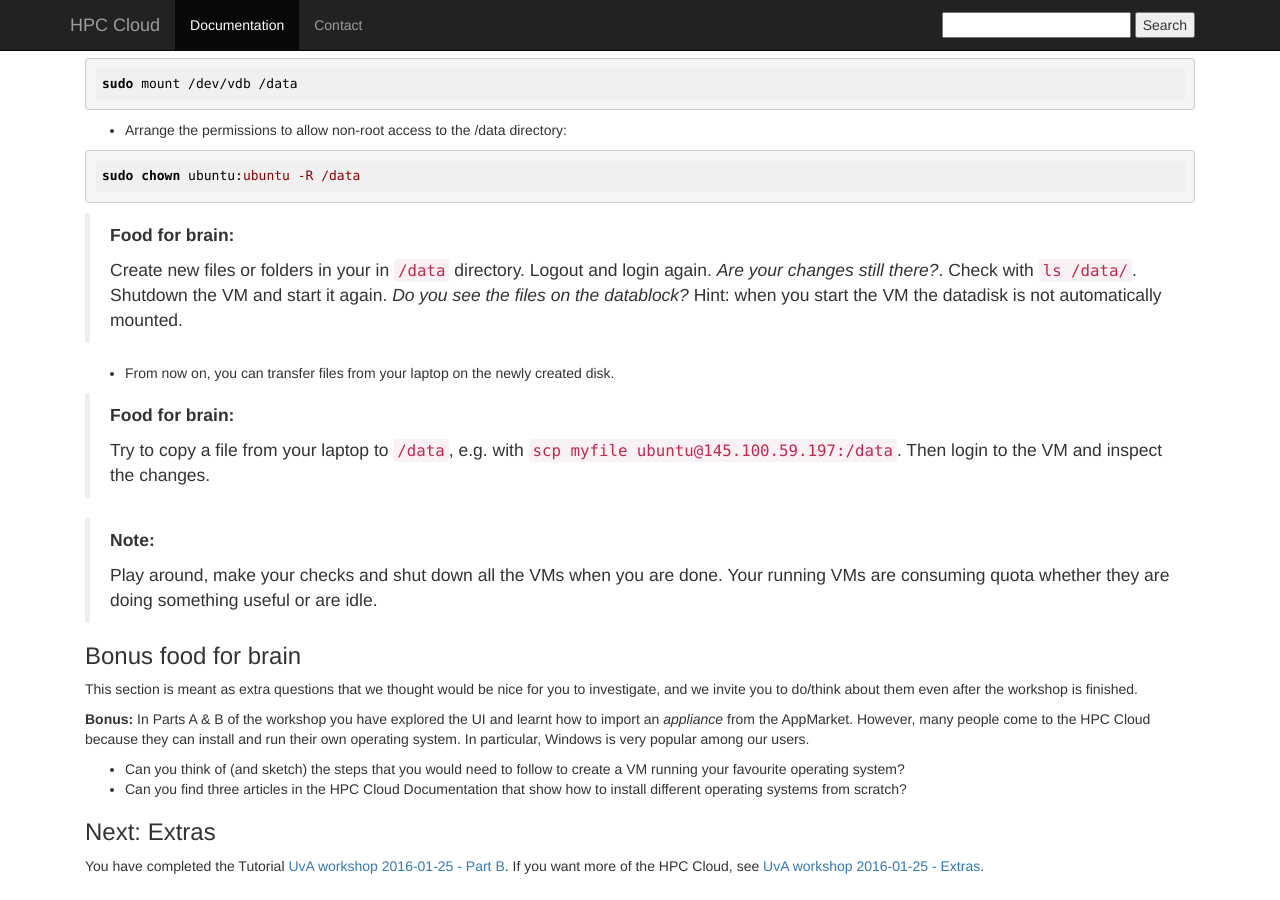
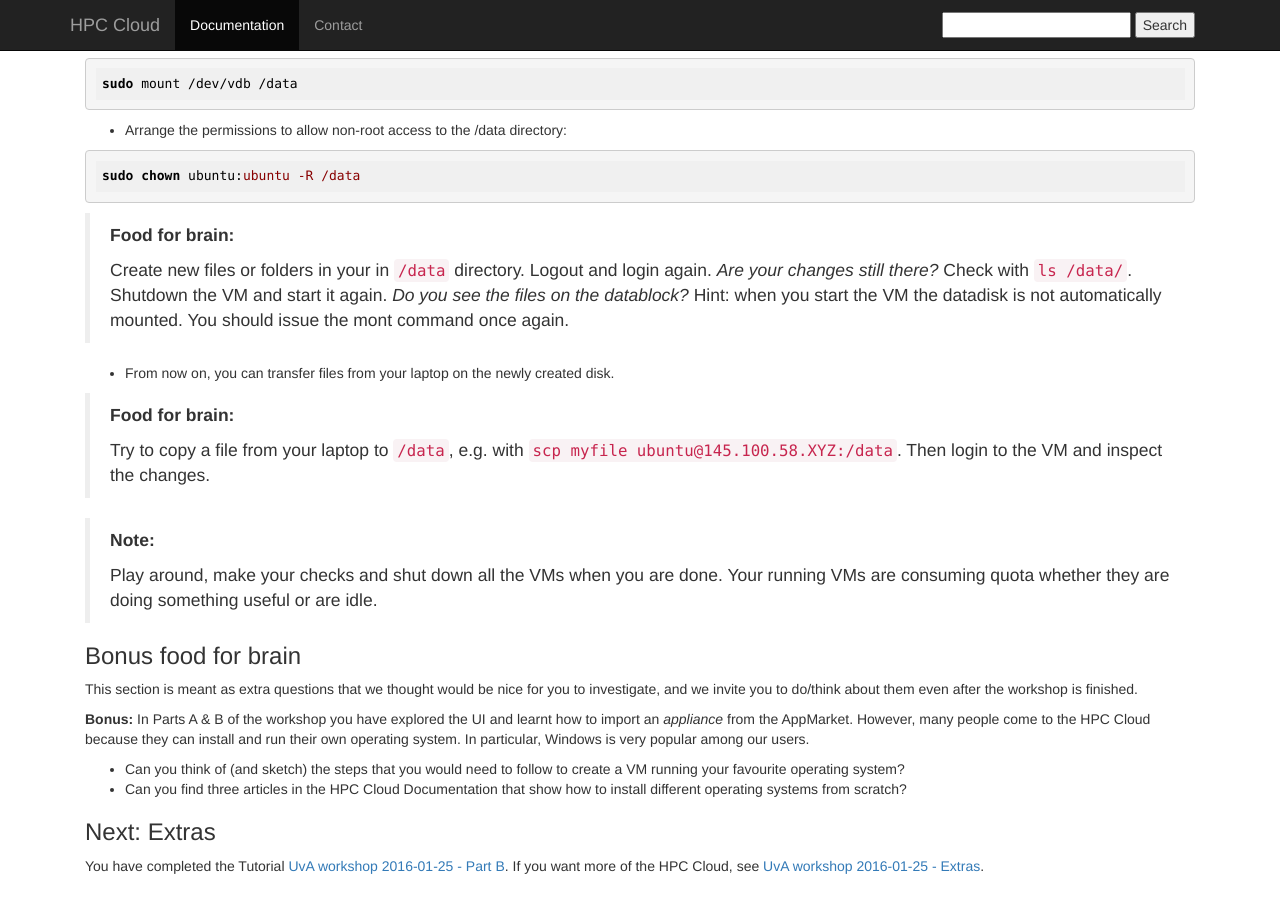
Before and after one commit to sara-nl/clouddocs, a Jekyll site: the page built from UvAworkshop-2016-01-25/UvAworkshop-2016-01-25-partB.markdown, in a window 1280 px wide and 900 px high, scrolled down 2731 px. Built offline with Jekyll 4.4.1, drawn with Linux system fonts in a browser that asks for light colours; nearby versions of some CDN libraries.

Commit message:
Update UvAworkshop-2016-01-25-partB.markdown

```diff
--- a/UvAworkshop-2016-01-25/UvAworkshop-2016-01-25-partB.markdown
+++ b/UvAworkshop-2016-01-25/UvAworkshop-2016-01-25-partB.markdown
@@ -158,15 +158,15 @@ sudo chown ubuntu:ubuntu -R /data
 
 >**Food for brain:**
 >
-> Create new files or folders in your in `/data` directory. Logout and login again. *Are your changes still there?*. Check with `ls /data/`.
+> Create new files or folders in your in `/data` directory. Logout and login again. *Are your changes still there?* Check with `ls /data/`.
 > Shutdown the VM and start it again. *Do you see the files on the datablock?*
-> Hint: when you start the VM the datadisk is not automatically mounted.
+> Hint: when you start the VM the datadisk is not automatically mounted. You should issue the mont command once again.
 
 * From now on, you can transfer files from your laptop on the newly created disk.
 
 >**Food for brain:**
 >
-> Try to copy a file from your laptop to `/data`, e.g. with `scp myfile ubuntu@145.100.59.197:/data`. Then login to the VM and inspect the changes.
+> Try to copy a file from your laptop to `/data`, e.g. with `scp myfile ubuntu@145.100.58.XYZ:/data`. Then login to the VM and inspect the changes.
 
 
 >**Note:**
```
